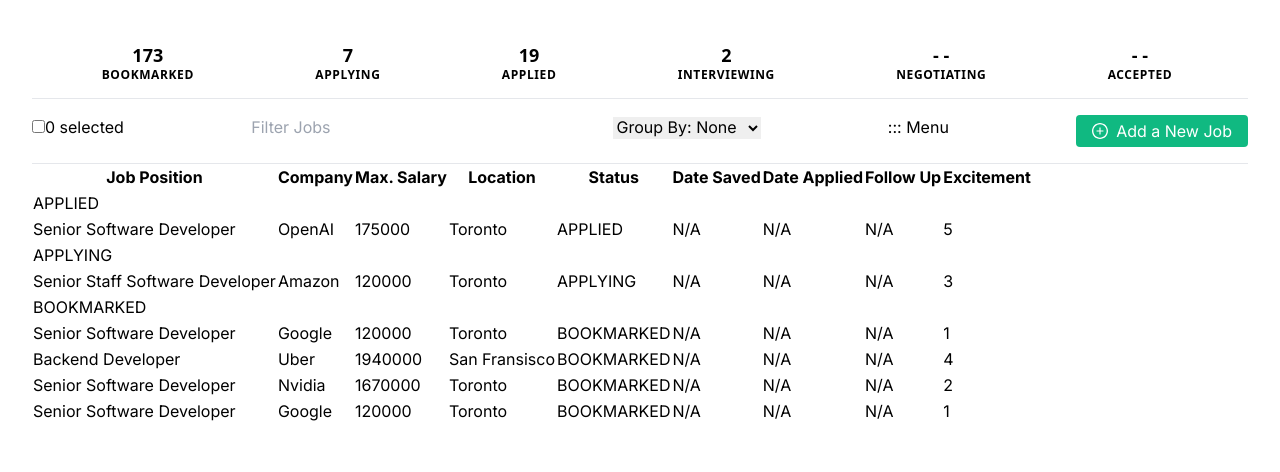
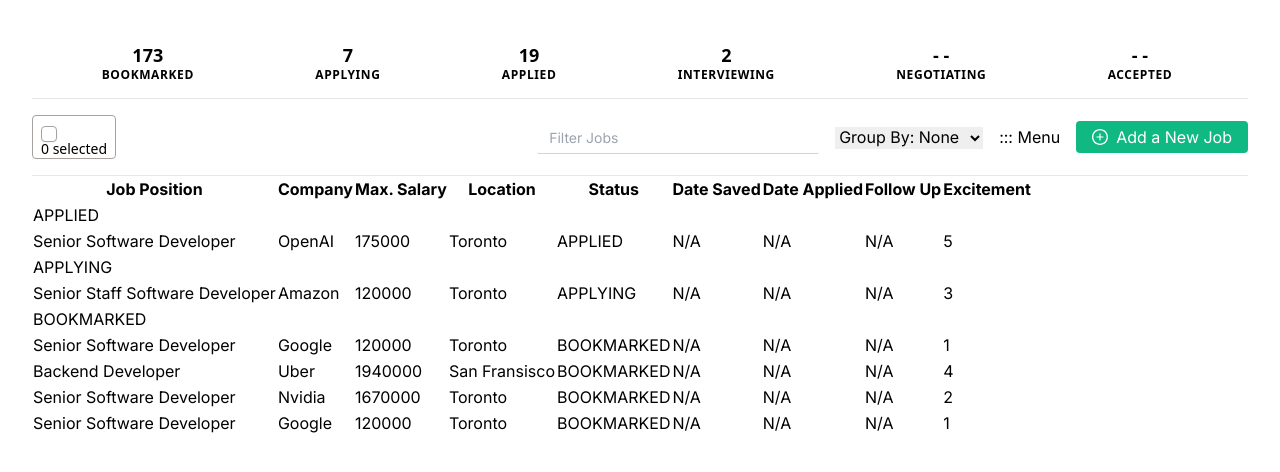
Before and after one commit to AlizKaz/job-tracker-frontend, a Next.js app: page / in a window 1280 px wide. Shown: the top 472 px of the page. Built offline with nearby package versions, Linux system fonts and the light colour scheme.

Commit message:
styling filter jobs

```diff
--- a/app/page.tsx
+++ b/app/page.tsx
@@ -37,24 +37,48 @@ function GroupByBox({}) {
   );
 }
 
-function JobSelectCheckbox({}) {
+function JobSelectCheckbox({countOfSelectedJobs, onSelectedJobsChange} : {countOfSelectedJobs : number, onSelectedJobsChange: Function}) {
   return (
-    <div className="flex">
-      <div>
-        <input type="checkbox"/>
+    <div className="box-border relative max-w-full min-h-px">
+      <div className="flex flex-nowrap items-center	gap-2	min-h-8	box-border">
+        <label className="rounded	border border-solid leading-5	py-1.5 px-2 border-stone-400 box-border m-0 text-black text-sm tabular-nums	list-none	inline-flex	items-baseline cursor-pointer">
+          <span className="text-left box-border m-0 p-0 text-black text-sm tabular-nums top-1	leading-none relative top-1	leading-none	whitespace-nowrap	outline-none	cursor-pointer">
+            <input type="checkbox" className="box-border p-0 absolute top-0 right-0 left-0 bottom-0 z-10 w-full h-full cursor-pointer opacity-0	overflow-visible	"/>
+            <span dir="ltr" className="bg-white border-gray-300	rounded shadow-sm	box-border relative top-0 left-0 block	w-4 h-4 border border-solid border-stone-400 border-separate	transition-all"/>
+            <span className="font-sans">
+              {countOfSelectedJobs}
+              {" selected"}
+            </span>
+          </span>
+        </label>
       </div>
-      <div>
-        <p>0 selected</p>
-      </div>
+
     </div>
   );
 }
 
 function JobFilterBox({filterJobsText, onFilterJobsTextChange}: {filterJobsText: string, onFilterJobsTextChange: Function}) {
+  const clearButtonVisibility = "invisible"
   return (
-    <span>
-      <input placeholder="Filter Jobs" type="text" value={filterJobsText} onInput={(e) => onFilterJobsTextChange(e.target.value)}/>
-    </span>
+    <span className="min-w-40	w-auto	box-border relative py-1 px-3 text-black text-sm leading-normal	bg-white bg-none border-b border-solid	border-gray-300 rounded-sm	transition-all	inline-flex">
+      <input placeholder="Filter Jobs" type="text" className="w-52	p-0 top-px relative text-ellipsis rounded-none	outline-none	tracking-normal	box-border m-0 tabular-nums inline-block	text-black bg-white transition-all rounded-sm "
+      value={filterJobsText} onInput={(e) => onFilterJobsTextChange(e.target.value)}/>
+      <span className={`flex items-center box-border m-1	flex-none	mr-2 cursor-pointer box-border ml-1 ${clearButtonVisibility} text-slate-950`}>
+        <span className="mr-2	cursor-pointer ml-1 text-xs	transition-colors	border-0	border-solid	" role="button" tabindex="-1">
+          <span role="img" aria-label="close-circle" className="box-border inline-block text-center	normal-case">
+            <svg fill-rule="evenodd" viewBox="64 64 896 896" focusable="false" data-icon="close-circle" width="1em" height="1em" fill="currentColor" aria-hidden="true">
+              <path d="M512 64c247.4 0 448 200.6 448 448S759.4 960 512 960 64 759.4 64 512 264.6 64 512 64zm127.98 274.82h-.04l-.08.06L512 466.75 384.14 338.88c-.04-.05-.06-.06-.08-.06a.12.12 0 00-.07 0c-.03 0-.05.01-.09.05l-45.02 45.02a.2.2 0 00-.05.09.12.12 0 000 .07v.02a.27.27 0 00.06.06L466.75 512 338.88 639.86c-.05.04-.06.06-.06.08a.12.12 0 000 .07c0 .03.01.05.05.09l45.02 45.02a.2.2 0 00.09.05.12.12 0 00.07 0c.02 0 .04-.01.08-.05L512 557.25l127.86 127.87c.04.04.06.05.08.05a.12.12 0 00.07 0c.03 0 .05-.01.09-.05l45.02-45.02a.2.2 0 00.05-.09.12.12 0 000-.07v-.02a.27.27 0 00-.05-.06L557.25 512l127.87-127.86c.04-.04.05-.06.05-.08a.12.12 0 000-.07c0-.03-.01-.05-.05-.09l-45.02-45.02a.2.2 0 00-.09-.05.12.12 0 00-.07 0z"></path>
+            </svg>
+          </span>
+        </span>
+        <span role="img" aria-label="search" className="box-border inline-block anticon anticon-search">
+            <svg viewBox="64 64 896 896" focusable="false" data-icon="search" width="1em" height="1em" fill="currentColor" aria-hidden="true">
+              <path d="M909.6 854.5L649.9 594.8C690.2 542.7 712 479 712 412c0-80.2-31.3-155.4-87.9-212.1-56.6-56.7-132-87.9-212.1-87.9s-155.5 31.3-212.1 87.9C143.2 256.5 112 331.8 112 412c0 80.1 31.3 155.5 87.9 212.1C256.5 680.8 331.8 712 412 712c67 0 130.6-21.8 182.7-62l259.7 259.6a8.2 8.2 0 0011.6 0l43.6-43.5a8.2 8.2 0 000-11.6zM570.4 570.4C528 612.7 471.8 636 412 636s-116-23.3-158.4-65.6C211.3 528 188 471.8 188 412s23.3-116.1 65.6-158.4C296 211.3 352.2 188 412 188s116.1 23.2 158.4 65.6S636 352.2 636 412s-23.3 116.1-65.6 158.4z">
+              </path>
+            </svg>
+        </span>
+        </span>
+      </span>
   );
 }
 
@@ -186,16 +210,17 @@ function StatusFilterBar({statusList, filteredStatus, onStatusFilterChange}: {st
   );
 }
 
-function ActionBar({filterJobsText, onFilterJobsTextChange}: {filterJobsText: string; onFilterJobsTextChange: Function}) {
+function ActionBar({filterJobsText, onFilterJobsTextChange, countOfSelectedJobs, onSelectedJobsChange}: {filterJobsText: string; onFilterJobsTextChange: Function, countOfSelectedJobs: number, onSelectedJobsChange: Function}) {
   return (
     <div className="content-between bg-white border-b border-solid py-4 box-border">
       <div className="flex flex-wrap items-stretch space-x-0 space-y-0 justify-between gap-0 box-border">
-      {/* justify-items-stretch flex align-middle p-3 justify-stretch gap-x-4 */}
-        <JobSelectCheckbox/>
-        <JobFilterBox filterJobsText={filterJobsText} onFilterJobsTextChange={onFilterJobsTextChange}/>
-        <GroupByBox/>
-        <MenuButton/>
-        <AddJobButton/>
+        <JobSelectCheckbox countOfSelectedJobs={countOfSelectedJobs} onSelectedJobsChange={onSelectedJobsChange}/>
+        <div className="flex flex-wrap justify-end	items-center gap-4	box-border relative max-w-full min-h-px">
+          <JobFilterBox filterJobsText={filterJobsText} onFilterJobsTextChange={onFilterJobsTextChange}/>
+          <GroupByBox/>
+          <MenuButton/>
+          <AddJobButton/>
+        </div>
       </div>
     </div>
   )
@@ -209,11 +234,12 @@ type FileteredStatus = {
 function FilterableJobs({ jobs, statusList }: {jobs: Array<Job>, statusList: Array<StatusCategory>}) {
   const [filteredStatus, setFilteredStatus] = useState<FileteredStatus>({name: null, active: false});
   const [filterJobsText, setFilterJobsText] = useState<string>('');
+  const [countOfSelectedJobs, setCountOfSelectedJobs] = useState<number>(0);
 
   return (
     <div className="p-8">
       <StatusFilterBar statusList={statusList} filteredStatus={filteredStatus} onStatusFilterChange={setFilteredStatus}/>
-      <ActionBar filterJobsText={filterJobsText} onFilterJobsTextChange={setFilterJobsText}/>
+      <ActionBar filterJobsText={filterJobsText} onFilterJobsTextChange={setFilterJobsText} countOfSelectedJobs={countOfSelectedJobs} onSelectedJobsChange={setCountOfSelectedJobs}/>
       <JobTable jobs={jobs} filteredStatus={filteredStatus} filterJobsText={filterJobsText}/>
     </div>
   );
```
